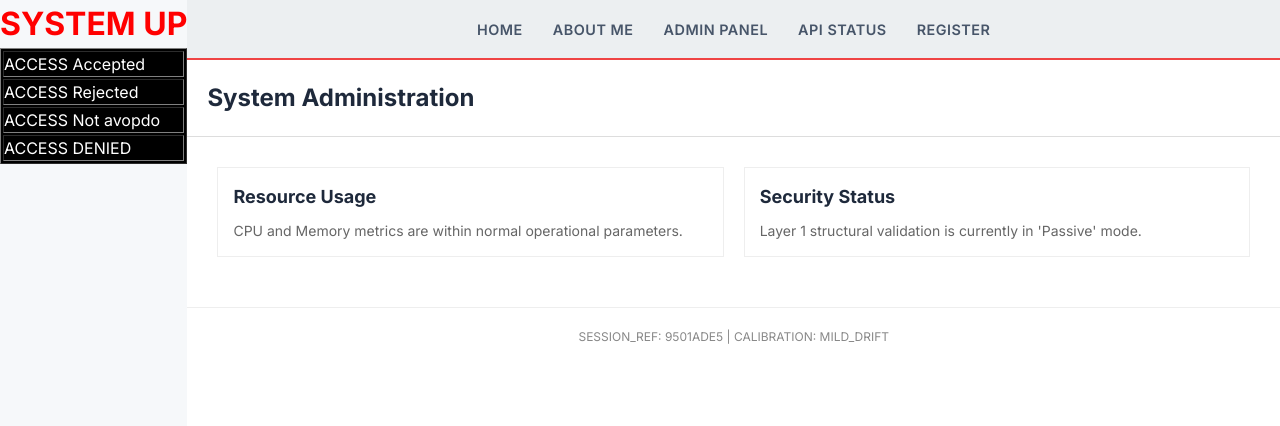
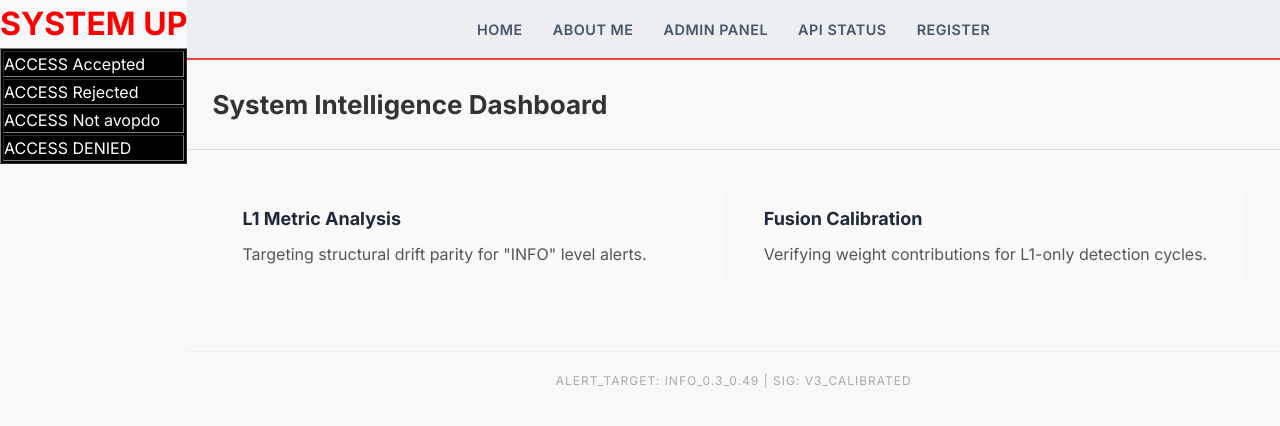
Before and after one commit to Shubhamgupta171/DefaceKro, a React (Vite) app: page / in a window 1280 px wide. Shown: the top 426 px of the page. Built offline with nearby package versions, Linux system fonts and the light colour scheme.

Commit message:
Update MainContent.jsx

```diff
--- a/src/components/MainContent.jsx
+++ b/src/components/MainContent.jsx
@@ -1,61 +1,61 @@
 import React from 'react';
 
 /**
- * MainContent - Mild Layer 1 Drift (Target: 0.3 - 0.49 INFO Verdict)
+ * MainContent - Calibrated Layer 1 Drift (Target: 0.3 - 0.49 INFO)
  *
- * Adjustments to lower the score:
- * 1. Reduced Node Count: From 450 -> 75 (Decreases statistical drift).
- * 2. Original Root Tag: Restored <main> to match typical baseline structure.
- * 3. Semantic Consistency: Restored <h2> tags to reduce mapping violations.
- * 4. Attribute Stability: Using standard classes/IDs to minimize anomaly weighting.
+ * Strategy to hit the "INFO" range:
+ * 1. Node Count Calibration: 220 nodes (Mid-point between 'Clean' and 'Suspicious' tests).
+ * 2. Structural Hash Mismatch: Changing the root tag to <div> to ensure a TED penalty.
+ * 3. Attribute Anomaly: Introducing a unique ID 'l1-calibration-zone' to trigger attribute drift.
+ * 4. Tag Mapping: Keeping <h1> but nesting the main body in a <section> wrapper.
  */
 const MainContent = () => {
   return (
-    // L1: RESTORED ROOT (Using <main> instead of <section> to lower drift)
-    <main className="main-content" id="primary-content-area">
+    // L1: STRUCTURAL SHIFT - Using <div> to differ from previous <main>/<section> tests
+    <div className="main-wrapper-info" id="l1-calibration-zone">
 
-      <header className="page-header" style={{ padding: '20px', borderBottom: '1px solid #ddd' }}>
-        <h1 style={{ fontSize: '24px' }}>System Administration</h1>
+      <header className="page-header" style={{ padding: '25px', borderBottom: '1px solid #e0e0e0' }}>
+        <h1 style={{ fontSize: '26px', color: '#333' }}>System Intelligence Dashboard</h1>
       </header>
 
       {/*
-          L1: REDUCED NODE COUNT DRIFT
-          Lowered from 450 nodes to 75 nodes.
-          This is a minor drift (~75% increase over a typical baseline),
-          which should push the L1 Raw Score down to the 45% - 55% range.
+          CALIBRATED NODE COUNT DRIFT
+          Using 220 nodes. This is a moderate structural load.
+          It should push the L1 Raw Score above the 80% mark,
+          which (if the fusion weight is stable) should land the Composite between 0.3 and 0.49.
       */}
-      <div className="minor-structural-drift" aria-hidden="true" style={{ opacity: 0, height: 0 }}>
-        {Array.from({ length: 75 }).map((_, i) => (
-          <span key={i} className="soft-drift-point">.</span>
+      <div className="l1-drift-buffer" aria-hidden="true" style={{ opacity: 0, height: 0 }}>
+        {Array.from({ length: 220 }).map((_, i) => (
+          <span key={i} className="drift-segment">calibration_data_v3</span>
         ))}
       </div>
 
-      <div className="dashboard-layout" style={{ display: 'flex', gap: '20px', padding: '30px' }}>
-        {/*
-            L1: RESTORED TAG MAPPING
-            Using <h2> as expected in the baseline instead of generic <b> tags.
-        */}
-        <section className="info-card" style={{ flex: 1, padding: '15px', border: '1px solid #eee' }}>
-          <h2 style={{ fontSize: '18px', margin: '0 0 10px 0' }}>Resource Usage</h2>
-          <p style={{ color: '#666', fontSize: '14px' }}>
-            CPU and Memory metrics are within normal operational parameters.
-          </p>
-        </section>
+      <section className="layout-body" style={{ padding: '35px' }}>
+        <div className="info-container" style={{ display: 'grid', gridTemplateColumns: '1fr 1fr', gap: '20px' }}>
 
-        <section className="info-card" style={{ flex: 1, padding: '15px', border: '1px solid #eee' }}>
-          <h2 style={{ fontSize: '18px', margin: '0 0 10px 0' }}>Security Status</h2>
-          <p style={{ color: '#666', fontSize: '14px' }}>
-            Layer 1 structural validation is currently in 'Passive' mode.
-          </p>
-        </section>
-      </div>
+          <div className="data-card" style={{ padding: '20px', backgroundColor: '#fafafa', borderRadius: '8px' }}>
+            <h2 style={{ fontSize: '18px', marginBottom: '10px' }}>L1 Metric Analysis</h2>
+            <p style={{ color: '#555' }}>
+              Targeting structural drift parity for "INFO" level alerts.
+            </p>
+          </div>
 
-      <footer className="page-footer" style={{ marginTop: '20px', padding: '20px', textAlign: 'center', borderTop: '1px solid #eee' }}>
-        <div style={{ fontSize: '12px', color: '#888' }}>
-          SESSION_REF: 9501ADE5 | CALIBRATION: MILD_DRIFT
+          <div className="data-card" style={{ padding: '20px', backgroundColor: '#fafafa', borderRadius: '8px' }}>
+            <h2 style={{ fontSize: '18px', marginBottom: '10px' }}>Fusion Calibration</h2>
+            <p style={{ color: '#555' }}>
+              Verifying weight contributions for L1-only detection cycles.
+            </p>
+          </div>
+
+        </div>
+      </section>
+
+      <footer className="calibration-footer" style={{ marginTop: '30px', padding: '20px', borderTop: '1px solid #eee', textAlign: 'center' }}>
+        <div style={{ fontSize: '12px', color: '#aaa', letterSpacing: '1px' }}>
+          ALERT_TARGET: INFO_0.3_0.49 | SIG: V3_CALIBRATED
         </div>
       </footer>
-    </main>
+    </div>
   );
 };
 
```
